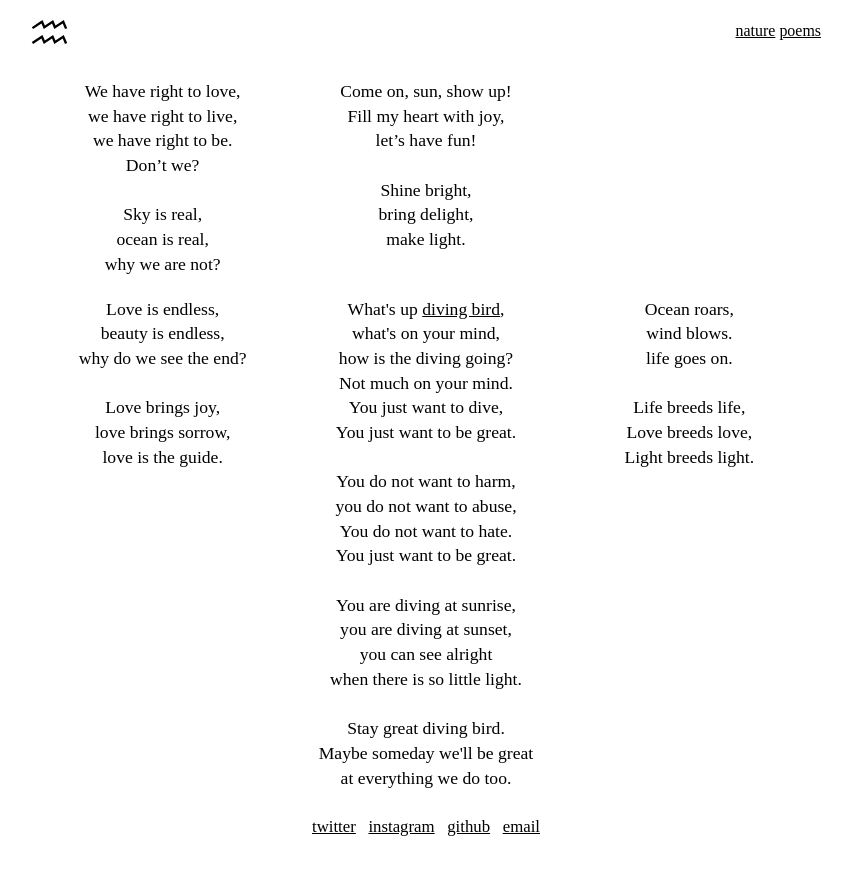
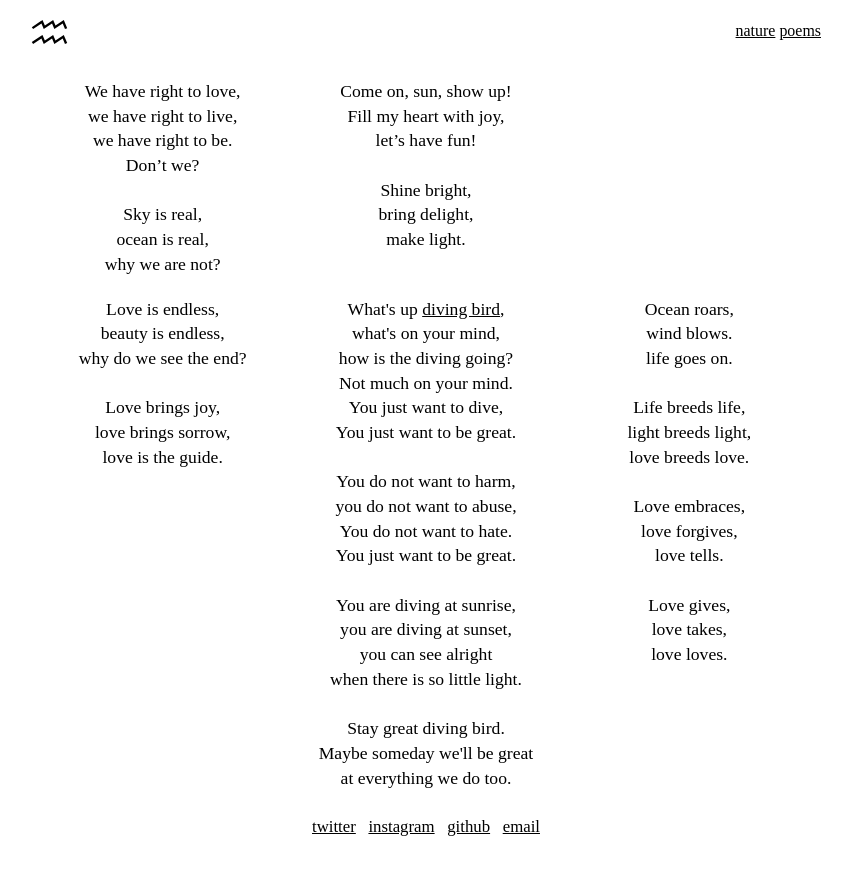
Before and after one commit to sarquaz/sarquaz.github.io, a Jekyll site: the page built from poems.html, in a window 1280 px wide. Shown: the top 875 px of the page, without its empty margins (214-1066 px from the left). Built offline with Jekyll 4.4.1, drawn with Linux system fonts in a browser that asks for light colours.

Commit message:
update poems html

```diff
--- a/poems.html
+++ b/poems.html
@@ -62,8 +62,18 @@ layout: default
       life goes on.<br/>
       <br/>
       Life breeds life,<br/>
-      Love breeds love,<br/>
-      Light breeds light.
+      light breeds light,<br/>
+      love breeds love.<br/>
+      <br/>
+      Love embraces,<br/>
+      love forgives,<br/>
+      love tells.<br/>
+      <br/>
+
+      Love gives,<br/>
+      love takes,<br/>
+      love loves.
+
   </li>
 </ul>
 </div>
```
